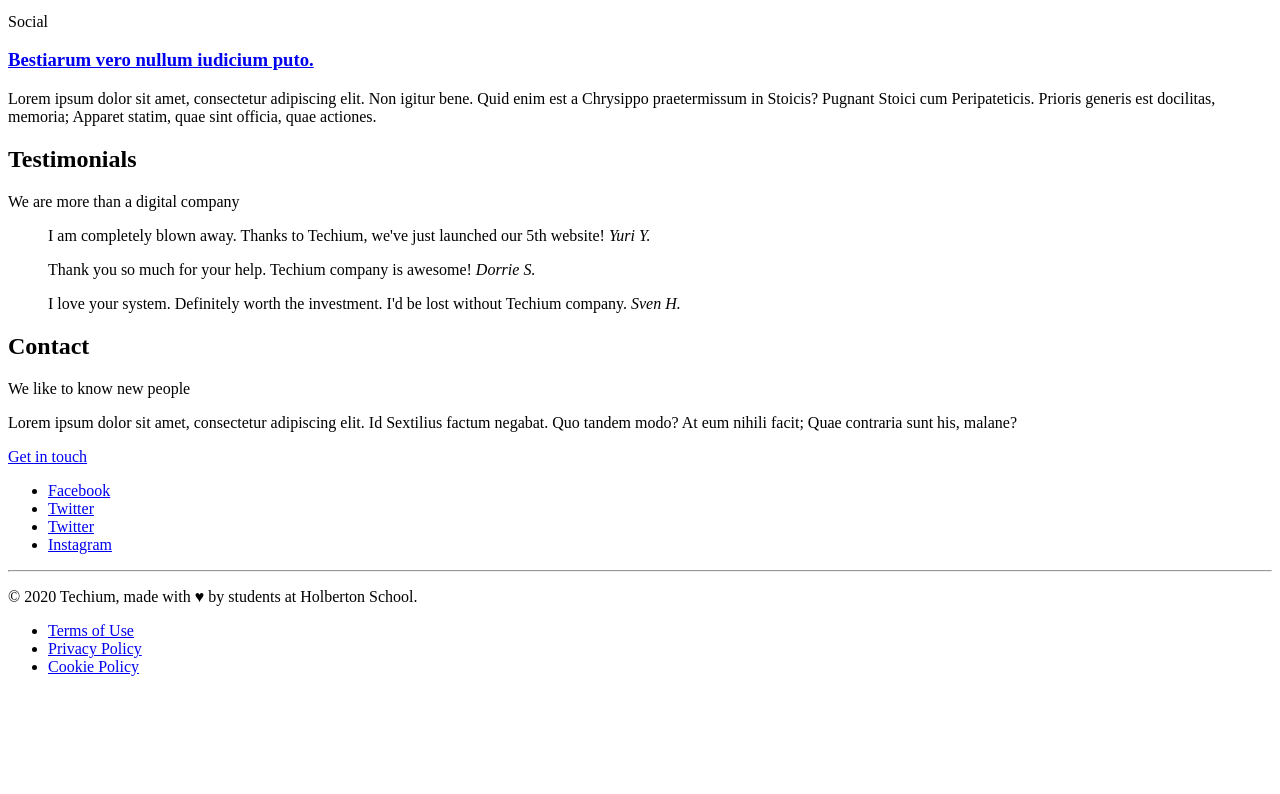
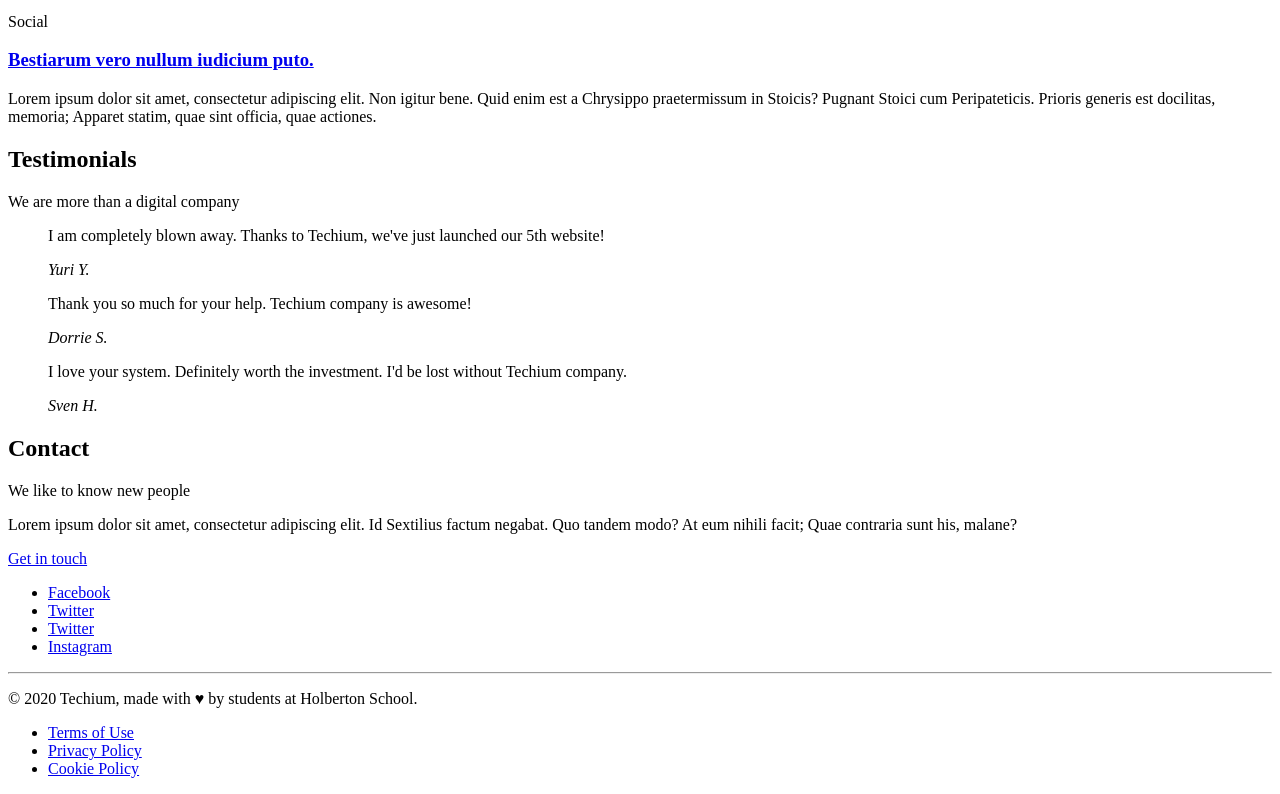
Before and after one commit to dondropo/holbertonschool-web_front_end, a plain HTML site: page 0x00-html_advanced/29-index.html in a window 1280 px wide. Shown: the part 1549-2343 px from the top of the page. Before the commit the page ends 2241 px from the top, so only its background shows below. Drawn offline with Linux system fonts and the light colour scheme.

Commit message:
[Fix]: added each blockquote text inside a paragraph

```diff
--- a/0x00-html_advanced/29-index.html
+++ b/0x00-html_advanced/29-index.html
@@ -152,17 +152,20 @@
                     </header>
                     <div>
                         <article>
-                            <blockquote>I am completely blown away. Thanks to Techium, we've just launched our 5th website!
+                            <blockquote>
+                                <p>I am completely blown away. Thanks to Techium, we've just launched our 5th website!</p>
                                 <cite>Yuri Y.</cite>
                             </blockquote>
                         </article>
                         <article>
-                            <blockquote>Thank you so much for your help. Techium company is awesome!
+                            <blockquote>
+                                <p>Thank you so much for your help. Techium company is awesome!</p>
                                 <cite>Dorrie S.</cite>
                             </blockquote>
                         </article>
                         <article>
-                            <blockquote>I love your system. Definitely worth the investment. I'd be lost without Techium company.
+                            <blockquote>
+                                <p>I love your system. Definitely worth the investment. I'd be lost without Techium company.</p>
                                 <cite>Sven H.</cite>
                             </blockquote>
                         </article>
```
